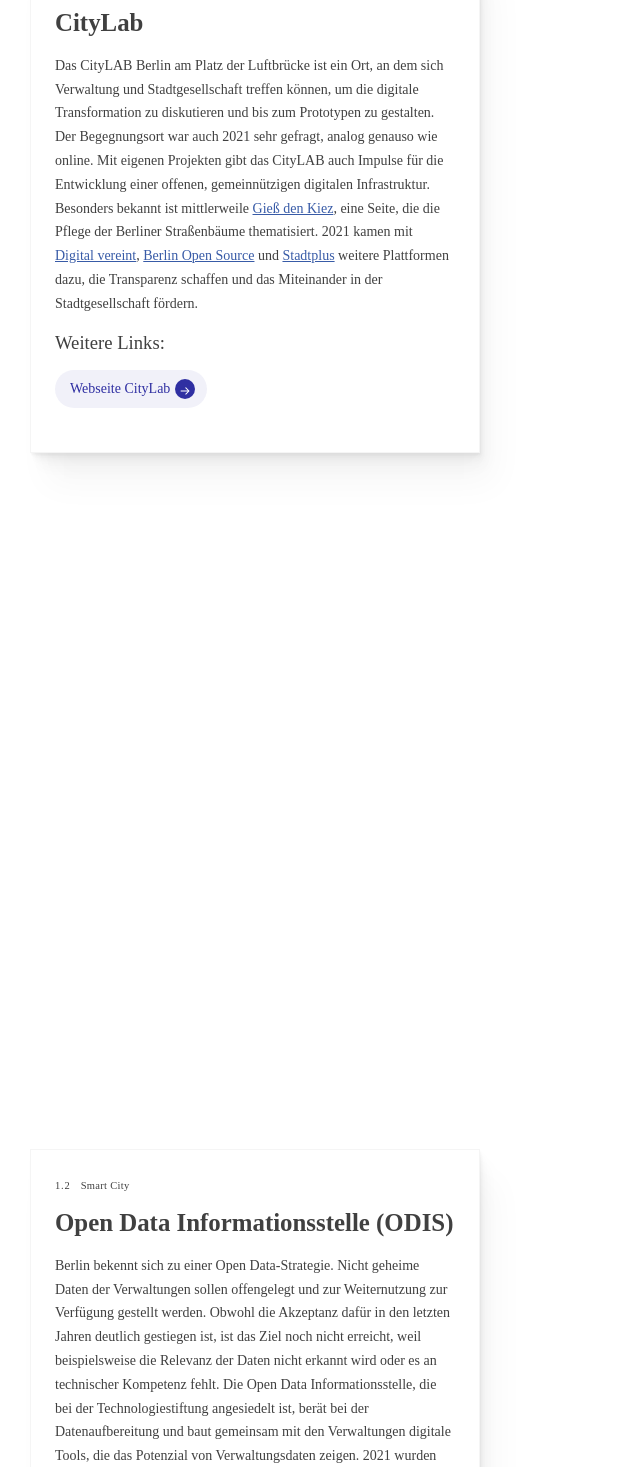
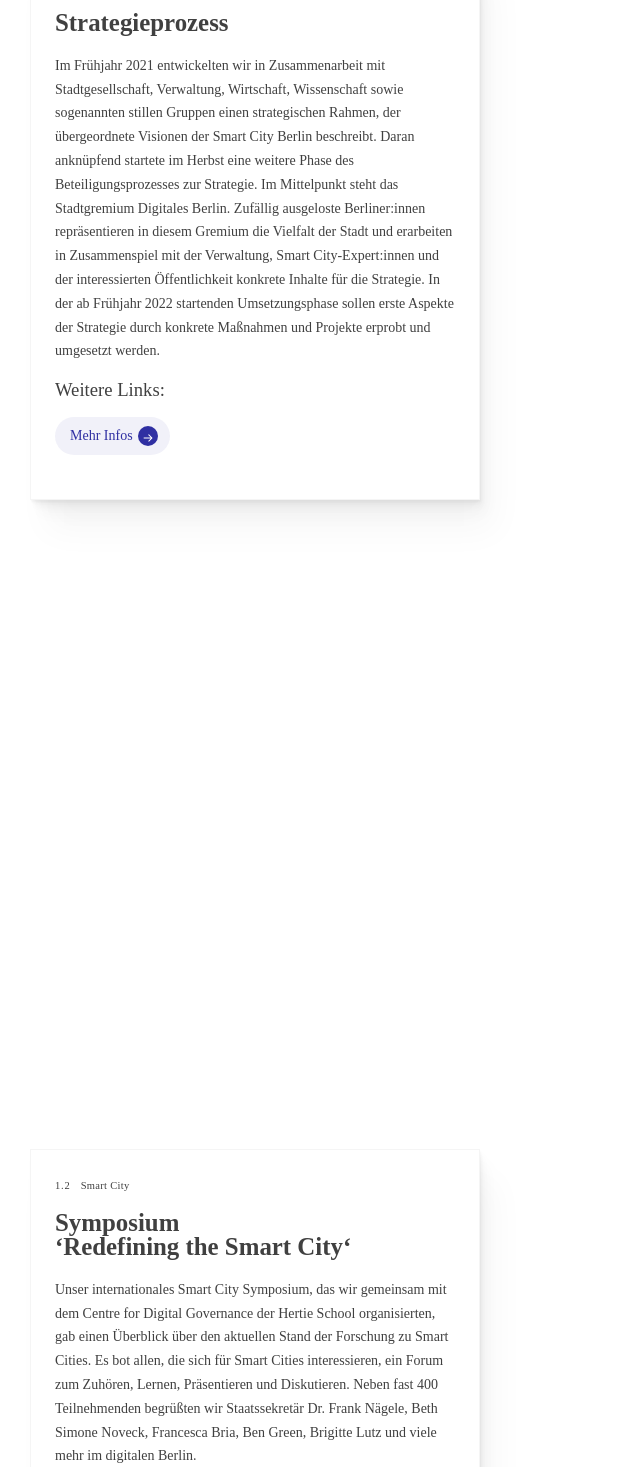
Before and after one commit to technologiestiftung/jahresbericht-2021, a React (Create React App) app: page / in a window 1280 px wide. Shown: the part 2173-3640 px from the top of the page, without its empty margins (0-640 px from the left). Built offline with nearby package versions, Linux system fonts and the light colour scheme; a web font is replaced by a local one.

Commit message:
Revert "change content smart city"
This reverts commit 130da727ddb3122bd0418e42da6840d44d5d625d.

```diff
--- a/src/content.js
+++ b/src/content.js
@@ -105,8 +105,8 @@
           en: "Smart City",
         },
         text: {
-          de: "Die smarte Stadt von morgen wird mehr Lebensqualität bieten, denn sie wird grüner und sauberer sein und effizient mit Ressourcen umgehen. Um das zu erreichen, muss die digitale Infrastruktur von der Strom- und Wasserversorgung bis zum Verkehr strategisch weiterentwickelt und -vernetzt werden. Auch die Verwaltung muss die Möglichkeiten der Digitalisierung noch stärker nutzen, um schneller und serviceorientiert zu arbeiten.",
-          en: `EMPTY`,
+          de: "Berlin entwickelt im Programm „Modellprojekte Smart Cities“ des BMI und der KfW eine neue Smart City-Strategie, bei der Partizipation, Menschen und Werte im Vordergrund stehen. Die Strategie entsteht im Dialog mit Berlins diverser Stadtgesellschaft – weg von einem rein technologischen Fokus, hin zu Mitgestaltung und Einbeziehung. Im Auftrag der Senatskanzlei koordinieren und begleiten wir dieses breit angelegte Projekt in mehreren Phasen.",
+          en: `Berlin is developing a new smart city strategy as part of the BMI's and KfWs "Model Projects Smart Cities" programme, which places an emphasis on participation, the needs of everyday citizens, and the role of social values. The strategy is being developed in dialogue with Berlin's diverse urban society, moving away from a purely technological focus and toward co-design and inclusion. On behalf of the Senate Chancellery, we are coordinating and accompanying this expansive project in several phases.`,
         },
       },
     },
@@ -118,23 +118,22 @@
         text: {
           links: [
             {
-              de: "Webseite CityLab",
-              en: "Webseite CityLab",
-              href: "https://citylab-berlin.org/de/start/",
+              de: "Mehr Infos",
+              en: "More information",
+              href: "https://strategie.smart-city-berlin.de/ ",
             },
           ],
           title: {
-            de: "CityLab",
-            en: "CityLab",
+            de: "Strategieprozess",
+            en: "Strategy Process",
           },
           paragraph: {
-            de: `Das CityLAB Berlin am Platz der Luftbrücke ist ein Ort, an dem sich Verwaltung und Stadtgesellschaft treffen können, um die digitale Transformation zu diskutieren und bis zum Prototypen zu gestalten. Der Begegnungsort war auch 2021 sehr gefragt, analog genauso wie online.
-            Mit eigenen Projekten gibt das CityLAB auch Impulse für die Entwicklung einer offenen, gemeinnützigen digitalen Infrastruktur. Besonders bekannt ist mittlerweile <a  href="https://giessdenkiez.de/" target="_blanc">Gieß den Kiez</a>, eine Seite, die die Pflege der Berliner Straßenbäume thematisiert. 2021 kamen mit <a  href="https://www.digital-vereint.berlin/de" target="_blanc">Digital vereint</a>, <a  href="https://berlinopensource.de/" target="_blanc">Berlin Open Source</a> und <a  href="https://stadtpuls.com/" target="_blanc">Stadtplus</a> weitere Plattformen dazu, die Transparenz schaffen und das Miteinander in der Stadtgesellschaft fördern.`,
-            en: `EMPTY`,
+            de: `Im Frühjahr 2021 entwickelten wir in Zusammenarbeit mit Stadtgesellschaft, Verwaltung, Wirtschaft, Wissenschaft sowie sogenannten stillen Gruppen einen strategischen Rahmen, der übergeordnete Visionen der Smart City Berlin beschreibt. Daran anknüpfend startete im Herbst eine weitere Phase des Beteiligungsprozesses zur Strategie. Im Mittelpunkt steht das Stadtgremium Digitales Berlin. Zufällig ausgeloste Berliner:innen repräsentieren in diesem Gremium die Vielfalt der Stadt und erarbeiten in Zusammenspiel mit der Verwaltung, Smart City-Expert:innen und der interessierten Öffentlichkeit konkrete Inhalte für die Strategie. In der ab Frühjahr 2022 startenden Umsetzungsphase sollen erste Aspekte der Strategie durch konkrete Maßnahmen und Projekte erprobt und umgesetzt werden.`,
+            en: `In spring 2021, we developed a strategic framework for the overarching visions of Smart City Berlin in cooperation with the urban community, administration, business, science and so-called silent groups. Building on these insights, we began an additional participation phase in the fall of 2021. At the heart of this phase is the city committee Digital Berlin, a citizen n advisory council composed of randomly selected Berliners meant to reflect the diversity of the city and represent citizens' interests in projects with the city government, Smart City experts and others interested in contributing to the strategy. The strategy's first real test will come in spring 2022, when a series of smart city "implementation projects" will begin.`,
           },
         },
         img: {
-          src: "assets/images/smart-city:citylab.jpg",
+          src: "assets/images/1.1-smart-city-strategieprozess.jpg",
           alt: "image tag",
           copyright: "© CityLAB Berlin",
         },
@@ -146,24 +145,28 @@
         text: {
           links: [
             {
-              de: "Webseite ODIS",
-              en: "Webseite ODIS",
-              href: "https://odis-berlin.de/",
+              de: "Zur Video Playlist",
+              en: "To the videos",
+              href: "https://youtube.com/playlist?list=PLRIKlbncTSl-BGkz761lQf7sRcLPBN-YU",
             },
           ],
           title: {
-            de: "Open Data Informationsstelle (ODIS)",
-            en: "EMPTY",
+            de: "Symposium <br/> ‘Redefining the Smart City‘",
+            en: "Symposium <br/> ‘Redefining the Smart City‘",
           },
           paragraph: {
-            de: "Berlin bekennt sich zu einer Open Data-Strategie. Nicht geheime Daten der Verwaltungen sollen offengelegt und zur Weiternutzung zur Verfügung gestellt werden. Obwohl die Akzeptanz dafür in den letzten Jahren deutlich gestiegen ist, ist das Ziel noch nicht erreicht, weil beispielsweise die Relevanz der Daten nicht erkannt wird oder es an technischer Kompetenz fehlt. Die Open Data Informationsstelle, die bei der Technologiestiftung angesiedelt ist, berät bei der Datenaufbereitung und baut gemeinsam mit den Verwaltungen digitale Tools, die das Potenzial von Verwaltungsdaten zeigen. 2021 wurden außerdem Online-Tutorials produziert, die im Netz abrufbar sind.",
-            en: "EMPTY",
+            de: "Unser internationales Smart City Symposium, das wir gemeinsam mit dem Centre for Digital Governance der Hertie School organisierten, gab einen Überblick über den aktuellen Stand der Forschung zu Smart Cities. Es bot allen, die sich für Smart Cities interessieren, ein Forum zum Zuhören, Lernen, Präsentieren und Diskutieren. Neben fast 400 Teilnehmenden begrüßten wir Staatssekretär Dr. Frank Nägele, Beth Simone Noveck, Francesca Bria, Ben Green, Brigitte Lutz und viele mehr im digitalen Berlin.",
+            en: "Our international Smart City Symposium, organized jointly with the Center for Digital Governance of the Hertie School, provided an overview of the current state of research on smart cities and offered everyone interested in smart cities an opportunity to listen, learn, present and discuss. In addition to almost 400 participants from around the globe, we welcomed State speakers like Secretary Dr Frank Nägele, Beth Simone Noveck, Francesca Bria, Ben Green, Brigitte Lutz and many more to digital Berlin.",
+          },
+          funfact: {
+            de: "Das Symposium war nicht die einzige Veranstaltung in 2021. Über <strong>2700 Teilnehmende</strong> begrüßten wir bei unseren <strong>94 Events</strong> im vergangenen Jahr.",
+            en: "The symposium was not the only event in 2021. We welcomed more than <strong>2700 participants</strong> to 94 different online and offline events last year.",
           },
         },
         img: {
-          src: "assets/images/smart-city:ODIS.jpg",
+          src: "assets/images/1.2-symposium.jpg",
           alt: "image tag",
-          copyright: "© 2022 Technologiestiftung Berlin",
+          copyright: "© CityLAB Berlin",
         },
       },
     ],
```
Also changed, not shown: public/assets/images/smart-city:ODIS.jpg (deleted), public/assets/images/smart-city:citylab.jpg (deleted).
